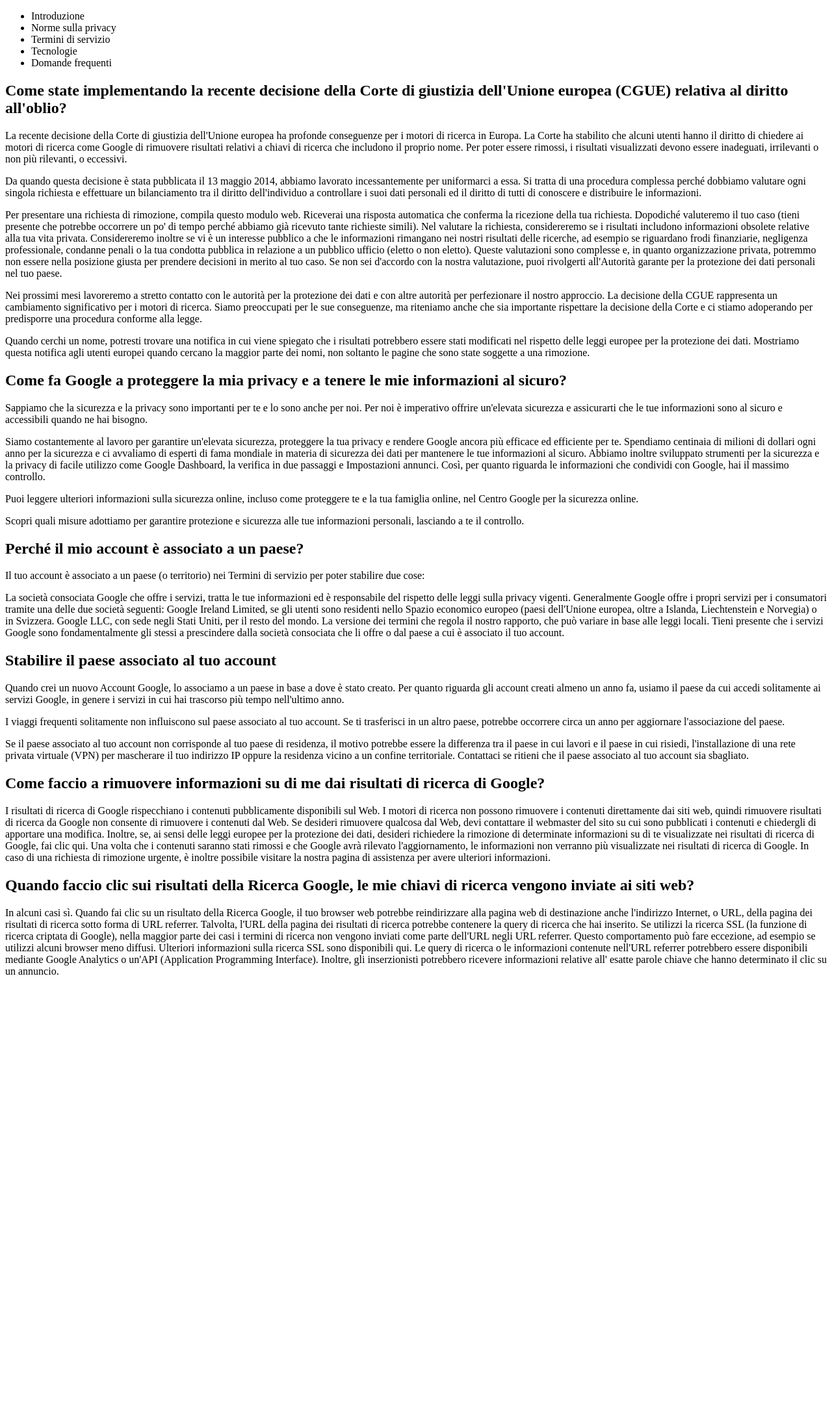
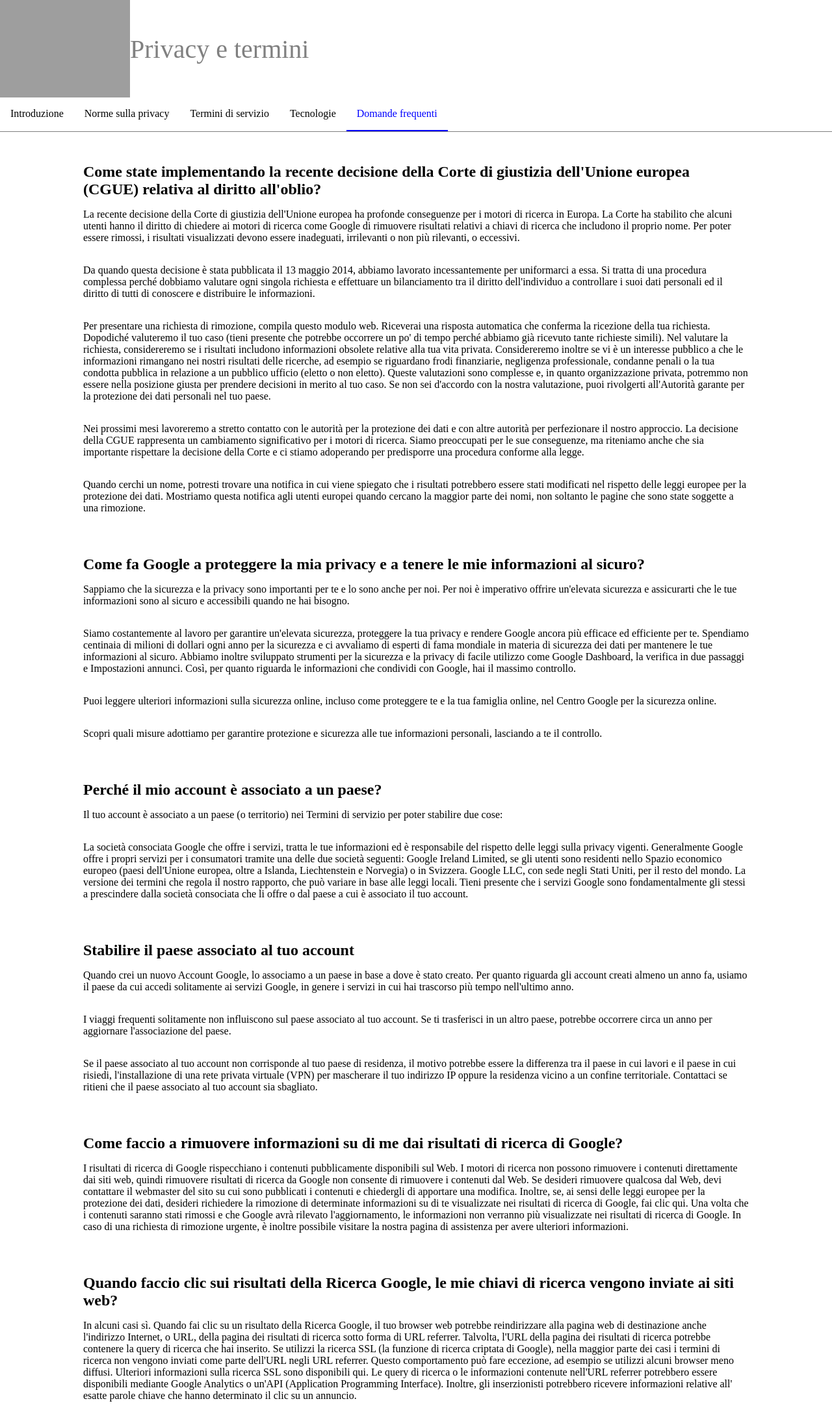
Before and after one commit to Vale2197/php-google-faq, a PHP site: page / in a window 1280 px wide. Shown: the whole page at 65% size. Before the commit the page ends 1500 px from the top, so only its background shows below. Run offline with PHP 8.4, Linux system fonts and the light colour scheme; grey boxes are pictures that could not be loaded.

Commit message:
aggiunto css

```diff
--- a/index.php
+++ b/index.php
@@ -72,6 +72,12 @@ $paragrafi = [
 </head>
 <body>
     <header>
+        <div class="container">
+            <img src="https://www.google.com/logos/doodles/2021/seasonal-holidays-2021-6753651837109324-6752733080595603-cst.gif" alt="#">
+            <h3>
+                Privacy e termini
+            </h3>
+        </div>
     <nav>
         <ul>
             <?php
--- a/style.css
+++ b/style.css
@@ -0,0 +1,50 @@
+* {
+    padding: 0;
+    margin: 0;
+    box-sizing: border-box;
+}
+
+.container {
+    display: flex;
+    align-items: center;
+}
+
+.container img {
+    width: 200px;
+}
+
+.container h3 {
+    font-size: 2.5rem;
+    color: grey;
+    font-weight: lighter;
+    padding: 0;
+    margin: 0;
+}
+
+nav ul {
+    display: flex;
+    list-style-type: none;
+    border-bottom: 1px solid grey;
+}
+
+ul li {
+    padding: 1rem;
+}
+
+ul li:last-child {
+    color: blue;
+    border-bottom: 2px solid blue;
+}
+
+main {
+    width: 80%;
+    margin: auto;
+}
+
+main p {
+    padding: 1rem 0;
+}
+
+main h2 {
+    padding-top: 3rem;
+}
```
